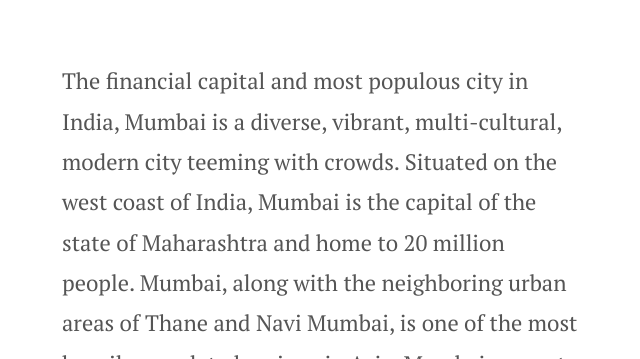
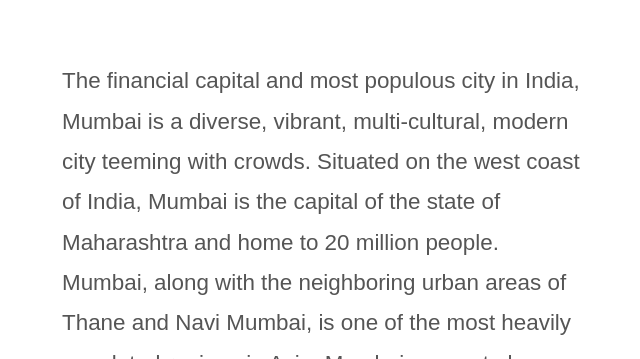
Before and after one commit to neilfitz/wanderment, a Django app: page /sample_post/ in a window 1280 px wide. Shown: the part 441-800 px from the top of the page, without its empty margins (423-1063 px from the left). Run offline with Django 3.2, Linux system fonts and the light colour scheme; some libraries are stand-ins or nearby versions.

Commit message:
Made fonts Arial (to match Google maps)

```diff
--- a/wanderment/static/css/main.css
+++ b/wanderment/static/css/main.css
@@ -1,6 +1,6 @@
 body {
    margin:0px;
-   font-family:Verdana;
+   font-family:Arial;
    overflow: auto;
 }
 
--- a/wanderment/static/css/style.css
+++ b/wanderment/static/css/style.css
@@ -1,6 +1,6 @@
 /* line 11, ../scss/styles.scss */
 body {
-  font-family: 'PT Serif', serif;
+  font-family: 'Arial';
   color: #555;
   padding: 20px;
   padding: 0;
```
